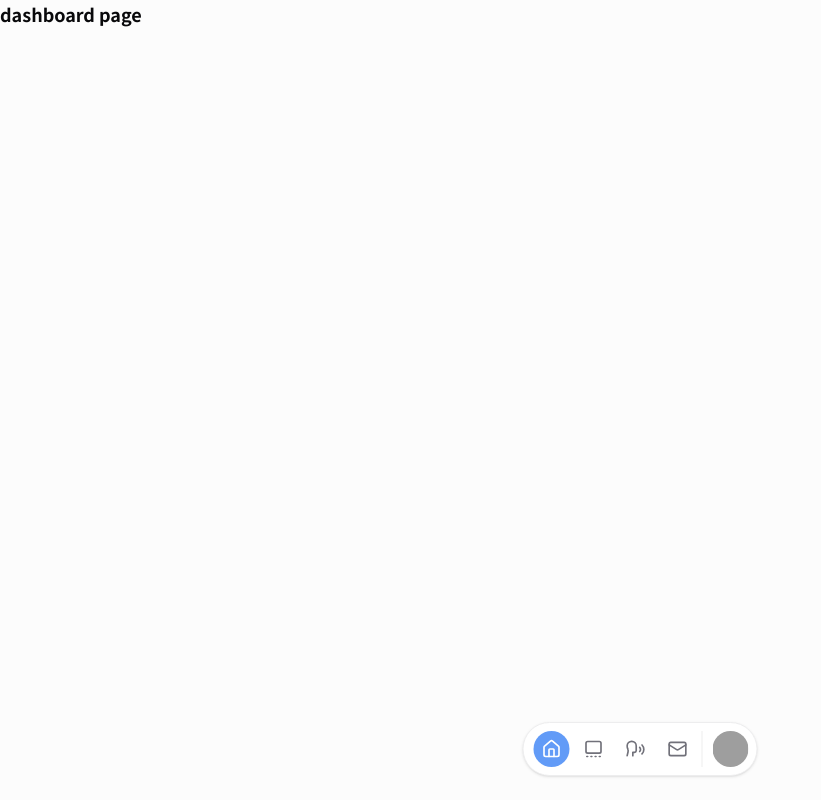
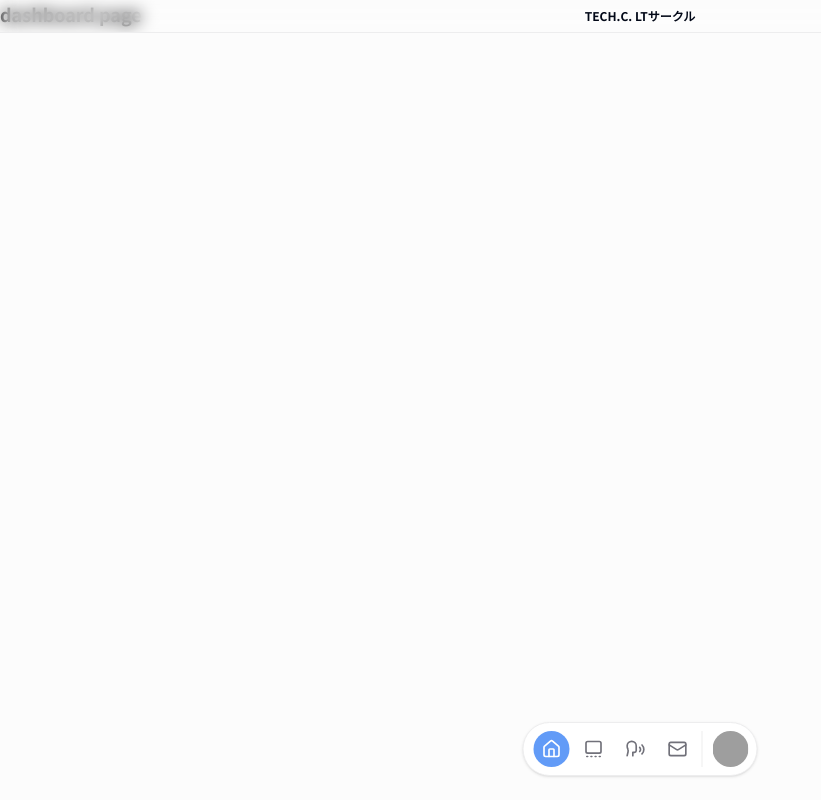
Before and after one commit to naruse666/slide-share-web, a Next.js app: page / in a window 1280 px wide. Shown: the whole page, without its empty margins (0-821 px from the left). Built offline with nearby package versions, Linux system fonts and the light colour scheme; grey boxes are pictures that could not be loaded.

Commit message:
style: update nav

```diff
--- a/src/app/(main)/layout.tsx
+++ b/src/app/(main)/layout.tsx
@@ -1,5 +1,4 @@
 import BreadcrumbNav from '@/components/common/breadcrumb-nav'
-import Header from '@/components/common/header'
 import Nav from '@/components/common/nav'
 import { ScrollArea } from '@/components/ui/scroll-area'
 
@@ -10,7 +9,6 @@ export default function MainLayout({
 }) {
   return (
     <main className="h-dvh overflow-hidden">
-      <Header />
       <BreadcrumbNav />
       <Nav />
       <ScrollArea className="h-dvh px-4">
--- a/src/app/layout.tsx
+++ b/src/app/layout.tsx
@@ -3,6 +3,7 @@ import './globals.css'
 import type { Metadata } from 'next'
 import { Inter, Noto_Sans_JP } from 'next/font/google'
 
+import Header from '@/components/common/header'
 import Nav from '@/components/common/nav'
 import { ThemeProvider } from '@/components/theme/provider'
 import { cn } from '@/lib/utils'
@@ -30,7 +31,7 @@ export default function RootLayout({
           storageKey="theme"
           disableTransitionOnChange
         >
-          <Nav />
+          <Header />
           {children}
         </ThemeProvider>
       </body>
--- a/src/app/page.tsx
+++ b/src/app/page.tsx
@@ -1,6 +1,9 @@
+import Nav from '@/components/common/nav'
+
 export default function Home() {
   return (
     <main>
+      <Nav />
       <p className="font-bold text-lg">dashboard page</p>
     </main>
   )
```
